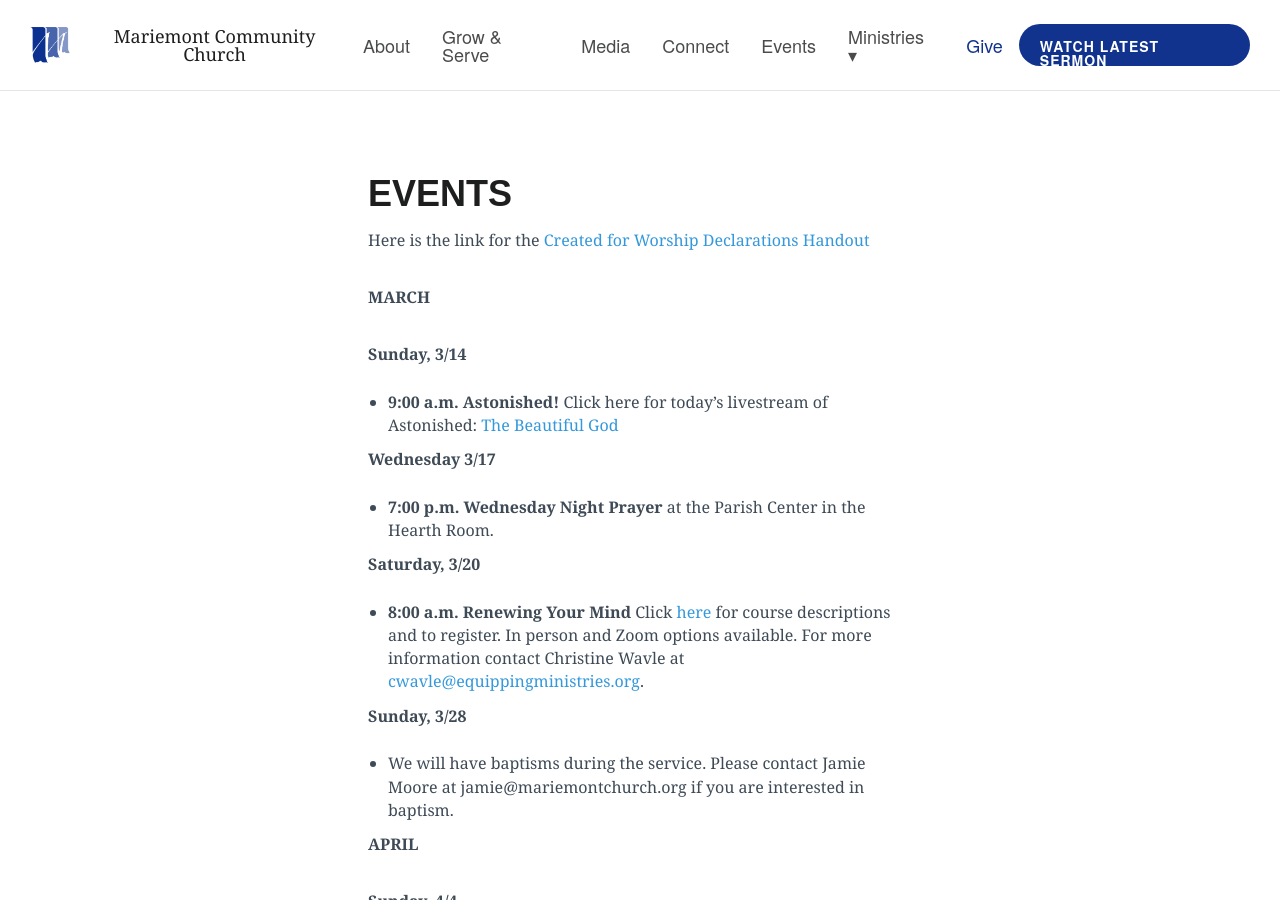
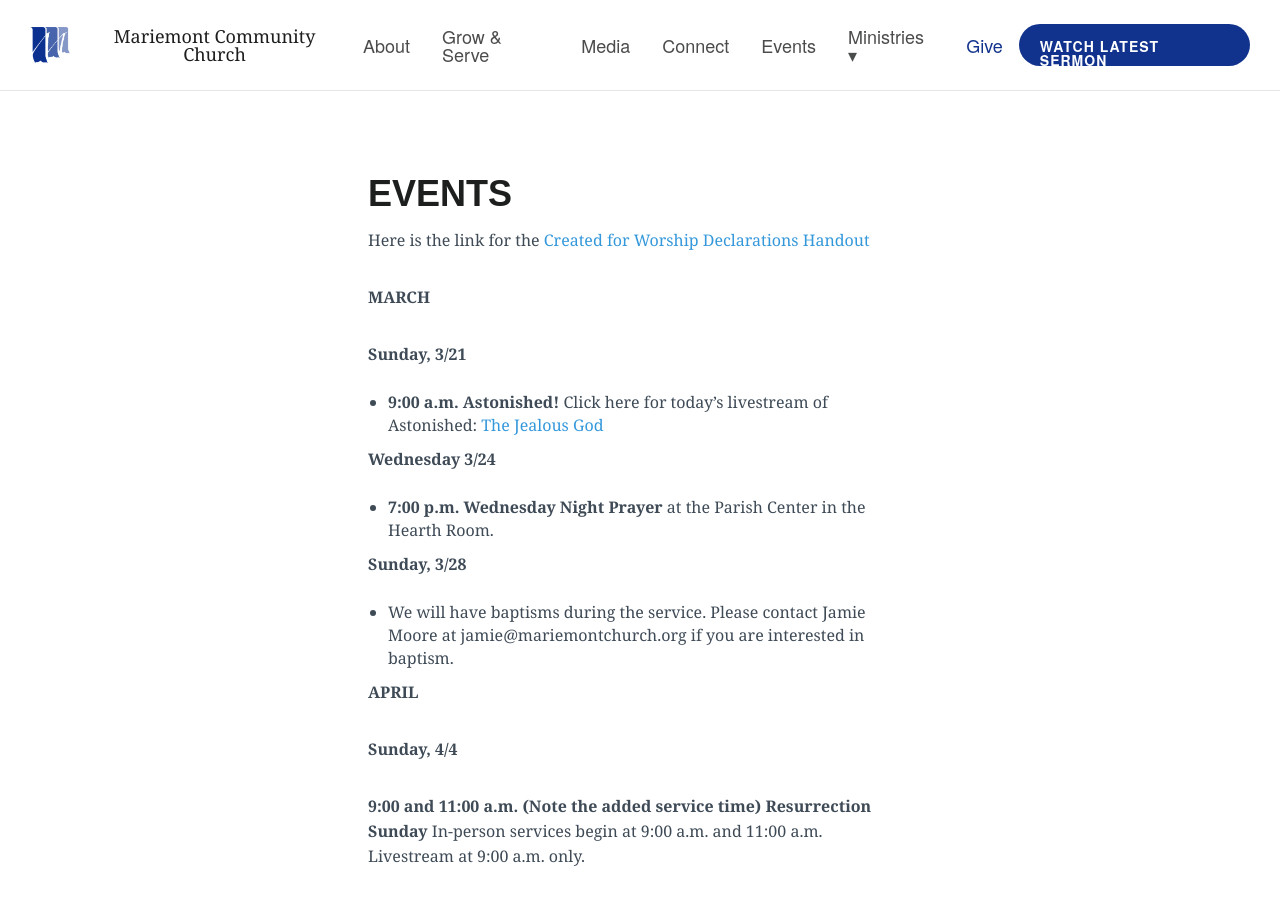
Before and after one commit to lukemoderwell/mariemont, a Jekyll site: the page built from updates.markdown, in a window 1280 px wide and 900 px high. Built offline with Jekyll 4.4.1, drawn with Linux system fonts in a browser that asks for light colours; nearby versions of some CDN libraries.

Commit message:
Updated Updates

```diff
--- a/updates.markdown
+++ b/updates.markdown
@@ -15,18 +15,14 @@
 
 **MARCH**
 
-**Sunday, 3/14**
+**Sunday, 3/21**
 
 * **9:00 a.m.** **Astonished!**
-Click here for today's livestream of Astonished: [The Beautiful God](https://youtu.be/yFrAc74uOF4)
+Click here for today's livestream of Astonished: [The Jealous God ](https://youtu.be/GDX46QAygMo)
 
-**Wednesday 3/17**
+**Wednesday 3/24**
 
 * **7:00 p.m.** **Wednesday Night Prayer** at the Parish Center in the Hearth Room.
-
-**Saturday, 3/20**
-
-* **8:00 a.m.** **Renewing Your Mind** Click [here](http://www.equippingministries.org/) for course descriptions and to register. In person and Zoom options available. For more information contact Christine Wavle at [cwavle@equippingministries.org](cwavle@equippingministries.org).
 
 **Sunday, 3/28**
 
```
